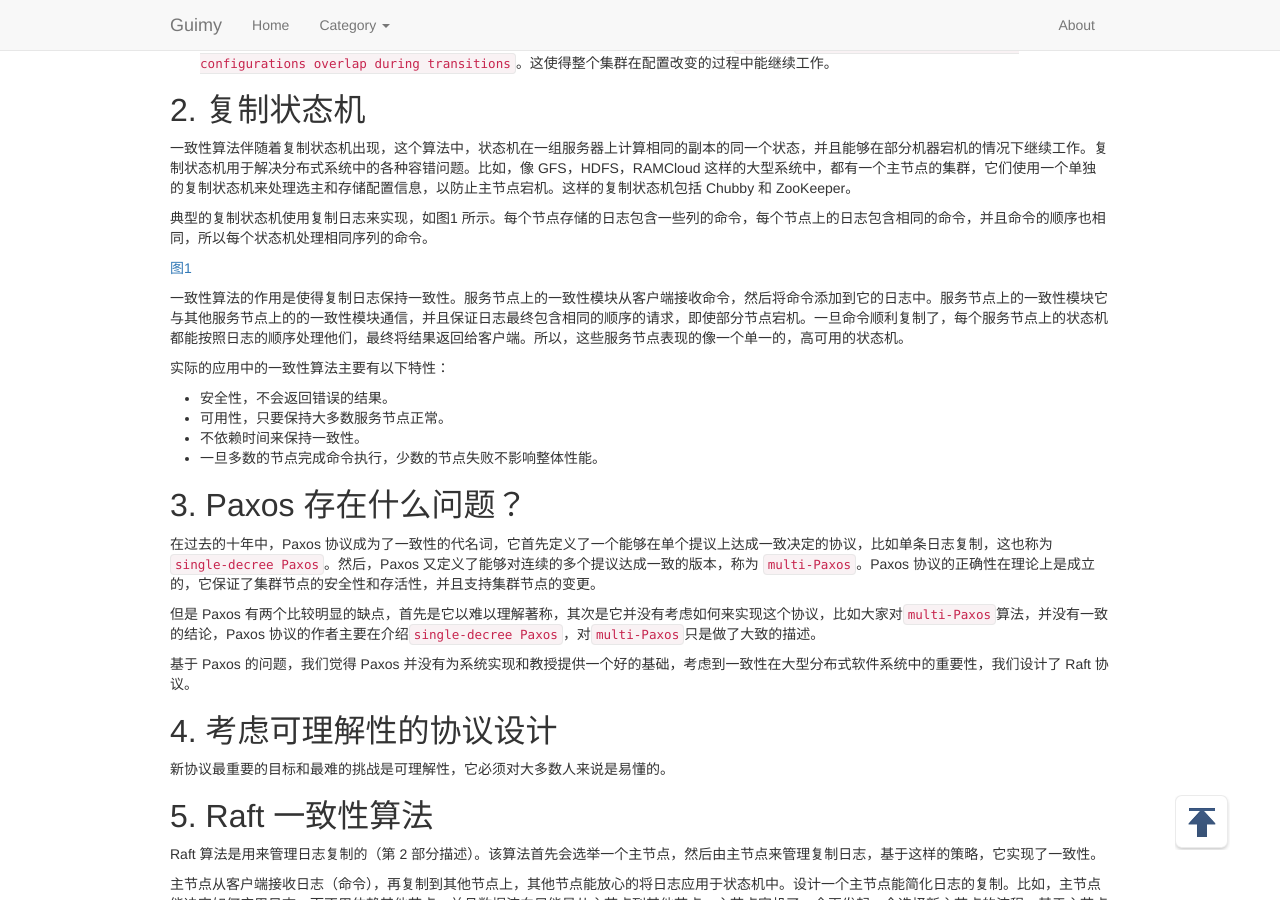
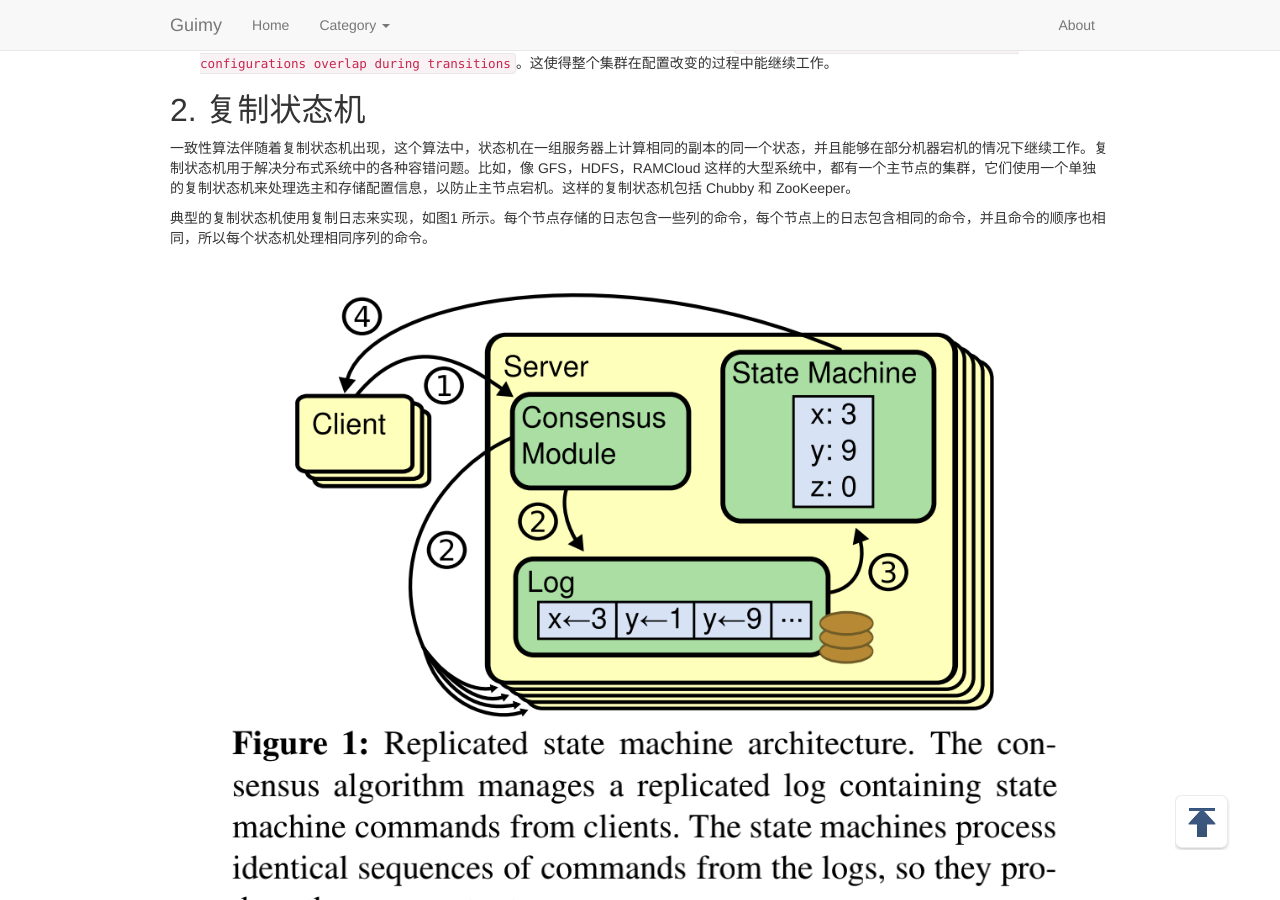
Before and after one commit to guimingyue/guimingyue.github.io, a Jekyll site: the page built from _posts/2021-04-24-reading-notes-of-raft-paper.md, in a window 1280 px wide and 900 px high, scrolled down 314 px. Built offline with Jekyll 4.4.1, drawn with Linux system fonts in a browser that asks for light colours; comment, search, counter and statistics services are not loaded.

Commit message:
update image property

```diff
--- a/_posts/2021-04-24-reading-notes-of-raft-paper.md
+++ b/_posts/2021-04-24-reading-notes-of-raft-paper.md
@@ -20,7 +20,7 @@ two different configurations overlap during transitions`。这使得整个集群
 
 典型的复制状态机使用复制日志来实现，如图1 所示。每个节点存储的日志包含一些列的命令，每个节点上的日志包含相同的命令，并且命令的顺序也相同，所以每个状态机处理相同序列的命令。
 
-[图1](/images/raft_paper_notes/figure1-replicated-state-machine.png)
+![图1](/images/raft_paper_notes/figure1-replicated-state-machine.png)
 
 一致性算法的作用是使得复制日志保持一致性。服务节点上的一致性模块从客户端接收命令，然后将命令添加到它的日志中。服务节点上的一致性模块它与其他服务节点上的的一致性模块通信，并且保证日志最终包含相同的顺序的请求，即使部分节点宕机。一旦命令顺利复制了，每个服务节点上的状态机都能按照日志的顺序处理他们，最终将结果返回给客户端。所以，这些服务节点表现的像一个单一的，高可用的状态机。
 
```
